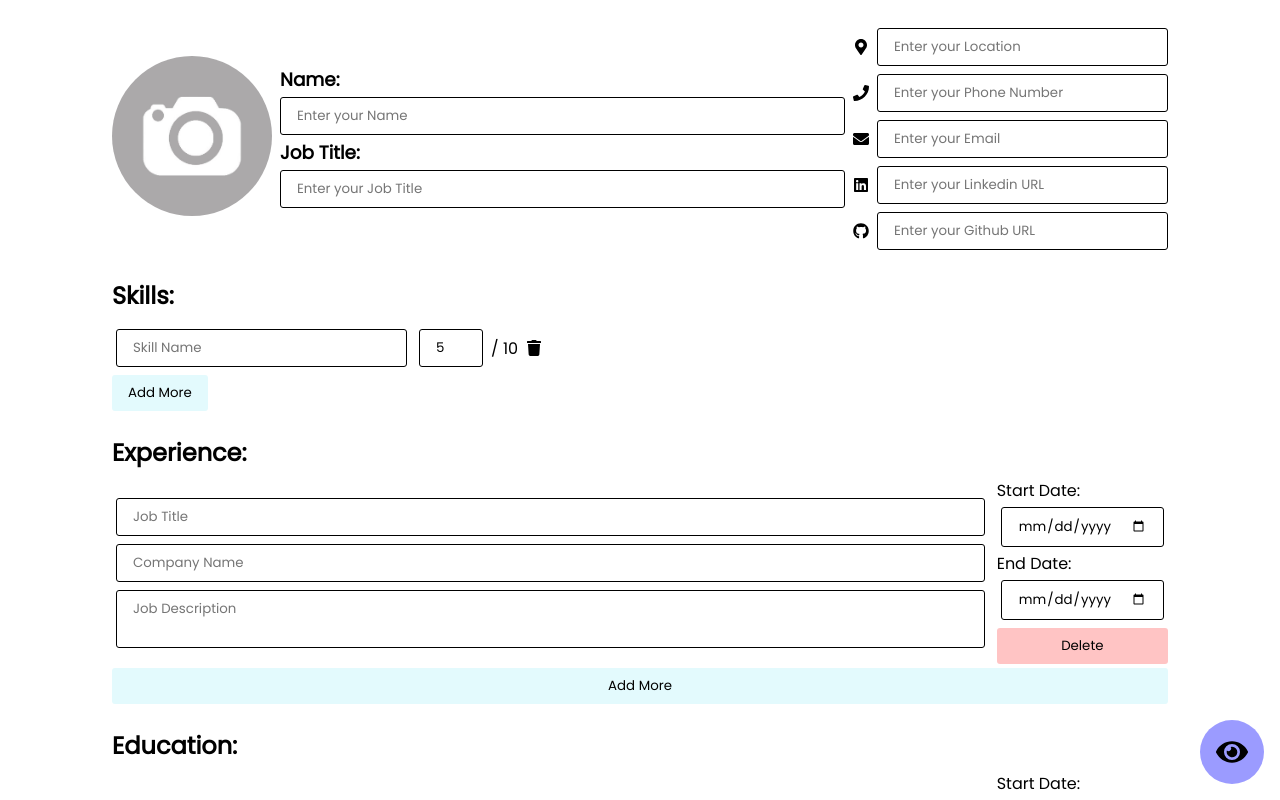
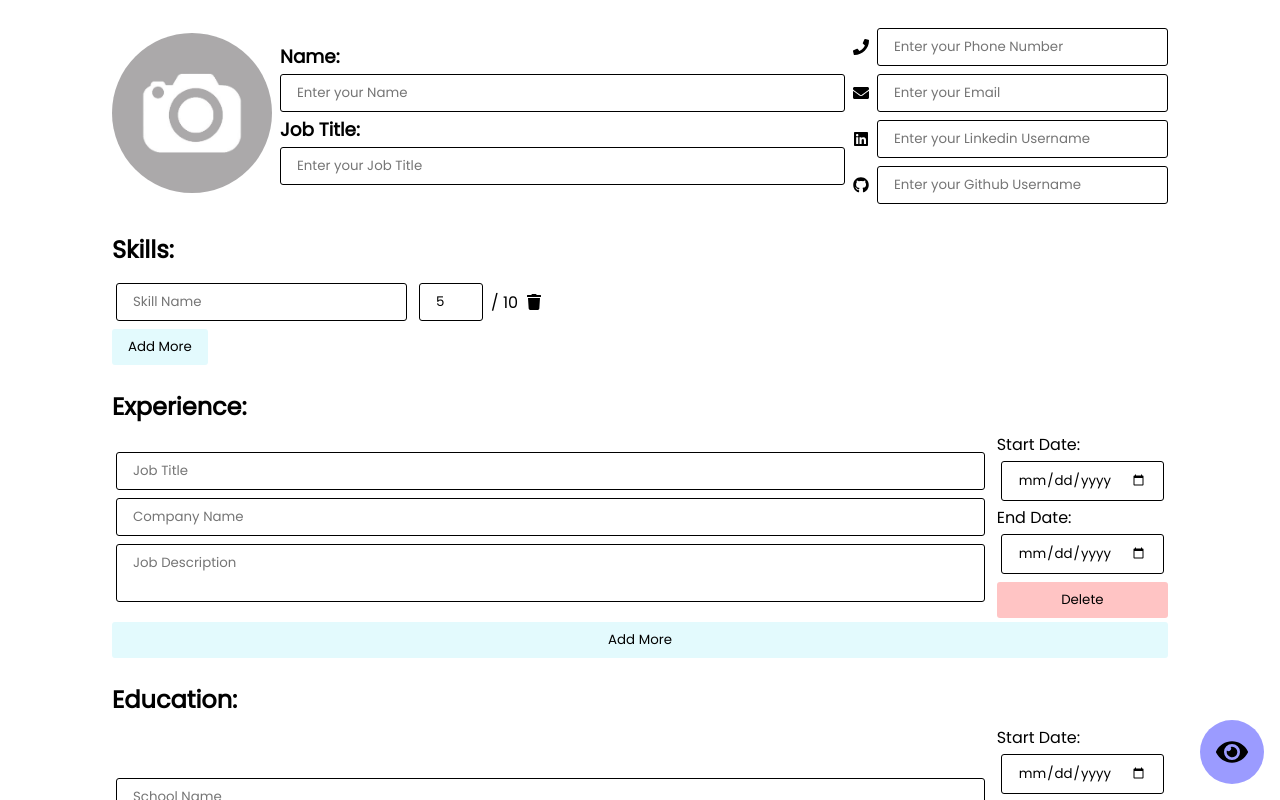
Before and after one commit to cyanChill/cv-application, a React (Create React App) app: page / in a window 1280 px wide. Shown: the top 800 px of the page. Built offline with nearby package versions, Linux system fonts and the light colour scheme.

Commit message:
changed what data is collected

```diff
--- a/src/CVContext.js
+++ b/src/CVContext.js
@@ -8,12 +8,8 @@
   const [cvInfo, setCVInfo] = useState({
     name: "",
     title: "",
-    img: null,
-    location: "",
-    phone: "",
-    email: "",
-    linkedin: "",
-    github: "",
+    image: null,
+    contact: { phone: "", email: "", linkedin: "", github: "" },
     skills: [
       {
         name: "",
@@ -34,7 +30,7 @@
       {
         title: "",
         company: "",
-        description: '',
+        description: "",
         startDate: "",
         endDate: "",
         id: uniqid(),
--- a/src/inputType.js
+++ b/src/inputType.js
@@ -1,11 +1,6 @@
-import { FaMapMarkerAlt, FaPhone, FaEnvelope, FaLinkedin, FaGithub } from "react-icons/fa";
+import { FaPhone, FaEnvelope, FaLinkedin, FaGithub } from "react-icons/fa";
 
 const Inputs = [
-  {
-    type: "location",
-    icon: <FaMapMarkerAlt />,
-    placeholder: "Enter your Location",
-  },
   {
     type: "phone",
     icon: <FaPhone />,
@@ -19,12 +14,12 @@
   {
     type: "linkedin",
     icon: <FaLinkedin />,
-    placeholder: "Enter your Linkedin URL",
+    placeholder: "Enter your Linkedin Username",
   },
   {
     type: "github",
     icon: <FaGithub />,
-    placeholder: "Enter your Github URL",
+    placeholder: "Enter your Github Username",
   },
 ];
 
```
